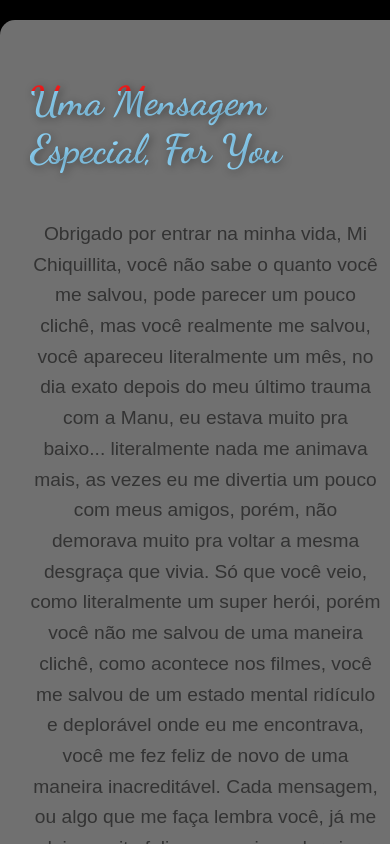
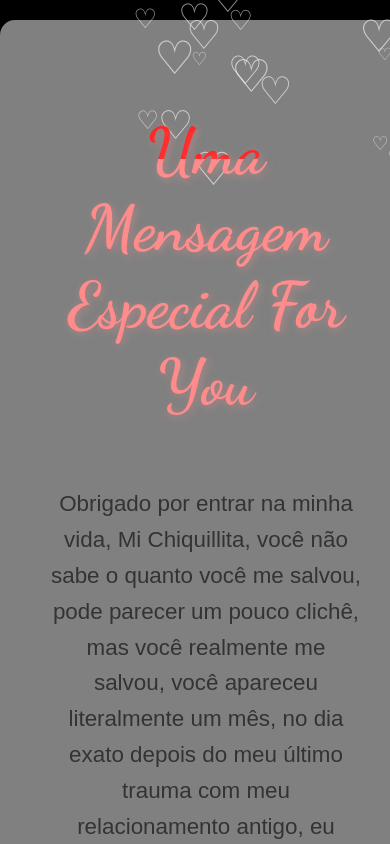
Before and after one commit to lucasdalari/NossoContador, a plain HTML site: page index.html in a window 390 px wide. Drawn offline with Linux system fonts and the light colour scheme.

Commit message:
Add files via upload

```diff
--- a/index.html
+++ b/index.html
@@ -10,15 +10,17 @@
 <body>
     <div class="content-wrapper">
 
+        <div class="falling-hearts"></div>
+        <div class="falling-hearts"></div>
 
         <!-- Contêiner principal -->
         <div class="container fade-in-up">
-            <h1>Uma Mensagem Especial, For You</h1>
+            <h1>Uma Mensagem Especial For You</h1>
             <p class="carinhoso-texto fade-in-up">
                 Obrigado por entrar na minha vida, Mi Chiquillita, você não sabe
                 o quanto você me salvou, pode parecer um pouco clichê, mas você realmente me salvou, você
-                apareceu literalmente um mês, no dia exato depois do meu último trauma com a Manu, eu estava
-                muito pra baixo... literalmente nada me animava mais, as vezes eu me divertia um pouco com meus
+                apareceu literalmente um mês, no dia exato depois do meu último trauma com meu relacionamento antigo,
+                eu estava muito pra baixo... literalmente nada me animava mais, as vezes eu me divertia um pouco com meus
                 amigos, porém, não demorava muito pra voltar a mesma desgraça que vivia. Só que você veio,
                 como literalmente um super herói, porém você não me salvou de uma maneira clichê, como acontece
                 nos filmes, você me salvou de um estado mental ridículo e deplorável onde eu me encontrava,
--- a/script.js
+++ b/script.js
@@ -23,3 +23,50 @@ function updateCounter() {
 
 // Atualiza o contador a cada segundo
 setInterval(updateCounter, 1000);
+
+// Corações caindo
+
+// Seleciona o contêiner de corações
+const heartContainer = document.querySelector('.falling-hearts');
+
+// Configurações para a quantidade e comportamento dos corações
+const spawnInterval = 200; // Intervalo para criar novos corações em milissegundos
+const maxVisibleHearts = 100; // Limite de corações visíveis ao mesmo tempo
+
+// Função para criar um coração
+function createHeart() {
+    const heart = document.createElement('div');
+    heart.classList.add('heart');
+    heart.textContent = '♡';
+
+    // Define propriedades baseadas na visualização do site
+    const size = Math.random() * 2 + 1; // Tamanho entre 1rem e 3rem
+    const screenHeight = window.innerHeight; // Altura da tela em pixels
+    const speed = Math.random() * 30 + 20; // Velocidade entre 20 e 50 pixels por segundo
+    const duration = screenHeight / speed; // Duração calculada para atravessar a tela
+    const left = Math.random() * 100; // Posição horizontal aleatória
+
+    // Estiliza o coração
+    heart.style.fontSize = `${size}rem`;
+    heart.style.animationDuration = `${duration}s`;
+    heart.style.animationDelay = `0s`; // Sem atraso para começar a cair imediatamente
+    heart.style.left = `${left}%`;
+
+    // Adiciona o coração ao contêiner
+    heartContainer.appendChild(heart);
+
+    // Remove o coração após a animação completa
+    setTimeout(() => {
+        heart.remove();
+    }, duration * 1000); // Remove após a animação (duração total)
+}
+
+// Função para controlar o número de corações visíveis
+function manageHearts() {
+    if (heartContainer.childElementCount < maxVisibleHearts) {
+        createHeart();
+    }
+}
+
+// Recria corações continuamente com limite de visibilidade
+setInterval(manageHearts, spawnInterval); // Controla a criação de corações
--- a/styles.css
+++ b/styles.css
@@ -1,56 +1,18 @@
 /* Estilos Globais */
-:root {
-    --font-family: 'Arial', sans-serif;
-    --font-size-h1: 4rem;
-    --font-size-text: 1.4rem;
-    --font-size-small: 1.6rem;
-    --font-size-counter: 2rem;
-    --bg-color: #000;
-    --primary-color: #ff1c1c;
-    --secondary-color: #91daff;
-    --heart-size: 50px;
-    --gap: 10px;
-    --fade-duration: 1.5s;
-    --heart-color: red;
-    --heart-gap: 70px;
-}
-
-/* Corpo da página */
 body {
-    background: var(--bg-color);
+    background: #000; /* Fundo preto sólido */
     color: #fff;
-    font-family: var(--font-family);
+    font-family: 'Arial', sans-serif;
+    text-align: center;
     margin: 0;
     padding: 0;
-    overflow: hidden;
-    display: flex;
-    justify-content: center;
-    align-items: center;
-    height: 100vh;
-    width: 100vw;
-    box-sizing: border-box;
-}
-
-/* Wrapper do conteúdo */
-.content-wrapper {
-    overflow-y: auto;
-    max-height: 100vh;
-    width: 100%;
-    display: flex;
-    flex-direction: column;
-    align-items: center;
-    scrollbar-width: none;
-}
-
-.content-wrapper::-webkit-scrollbar {
-    display: none;
 }
 
 /* Contêiner Principal */
 .container {
     padding: 50px;
-    margin: 20px auto;
-    background: rgba(255, 255, 255, 0.438);
+    margin-top: 20vh;
+    background: rgba(255, 255, 255, 0.5);
     border-radius: 15px;
     box-shadow: 0 5px 15px rgba(0, 0, 0, 0.2);
     display: flex;
@@ -58,98 +20,61 @@ body {
     justify-content: center;
     align-items: center;
     width: 80%;
-    animation: fadeInUp var(--fade-duration) ease forwards;
-    opacity: 0;
+    margin: 20px auto;
 }
 
-/* Título "Nosso Amor" */
+/* Título "Uma Mensagem Especial For You" */
 h1 {
     font-family: "Dancing Script", cursive;
     font-weight: 700;
-    font-size: var(--font-size-h1);
+    font-size: 4rem;
     color: transparent;
-    background: linear-gradient(to top, var(--secondary-color) 85%, var(--primary-color) 15%);
+    background: linear-gradient(to top, #ff8a8a 85%, #ff1c1c 15%);
     -webkit-background-clip: text;
     background-clip: text;
-    text-shadow: 2px 2px 8px rgba(0, 0, 0, 0.4);
-    animation: fadeInUp var(--fade-duration) ease forwards;
-    animation-delay: 1s;
+    text-shadow: 2px 2px 8px rgba(255, 150, 150, 0.4);
     opacity: 0;
+    animation: fadeInUp 1.5s ease forwards;
+    animation-delay: 0s; /* Aparece imediatamente */
 }
 
 /* Texto Carinhoso */
 .carinhoso-texto {
-    font-size: var(--font-size-text);
+    font-size: 1.4rem;
     color: #333;
     line-height: 1.6;
     text-align: center;
-    animation: fadeInUp var(--fade-duration) ease forwards;
-    animation-delay: 2s;
     opacity: 0;
+    animation: fadeInUp 1.5s ease forwards;
+    animation-delay: 2s; /* Aparece após 2s */
 }
 
 /* Painel do Contador */
 #counter-panel {
-    background: rgba(255, 255, 255, 0.212);
+    background: rgba(255, 255, 255, 0.123);
     border-radius: 20px;
     padding: 30px 50px;
+    display: inline-block;
     box-shadow: 0 5px 20px rgba(0, 0, 0, 0.4);
     margin-top: 20px;
     max-width: 600px;
     width: 100%;
-    animation: fadeInUp var(--fade-duration) ease forwards;
-    animation-delay: 4s;
     opacity: 0;
+    animation: fadeInUp 1.5s ease forwards;
+    animation-delay: 4s; /* Aparece após 4s */
 }
 
 /* Texto "Estamos juntos há" */
-#together-text {
-    font-size: var(--font-size-small);
+#together-text, #counter, #days, #hours, #minutes, #seconds {
+    font-size: 2rem;
     color: transparent;
-    background: linear-gradient(to top, var(--secondary-color) 85%, var(--primary-color) 15%);
+    background: linear-gradient(to top, #91daff 85%, #ff1c1c 15%);
     -webkit-background-clip: text;
     background-clip: text;
     text-shadow: 2px 2px 5px rgba(0, 0, 0, 0.2);
-    animation: fadeInUp var(--fade-duration) ease forwards;
-    animation-delay: 5s;
     opacity: 0;
-}
-
-/* Contador */
-#counter span {
-    font-size: var(--font-size-counter);
-    color: transparent;
-    background: linear-gradient(to top, var(--secondary-color) 85%, var(--primary-color) 15%);
-    -webkit-background-clip: text;
-    background-clip: text;
-    text-shadow: 2px 2px 5px rgba(0, 0, 0, 0.2);
-    animation: fadeInUp var(--fade-duration) ease forwards;
-    animation-delay: 5.5s;
-    opacity: 0;
-}
-
-/* Ajustes para dispositivos móveis */
-@media (max-width: 768px) {
-    .container {
-        width: 90%;
-        padding: 30px;
-    }
-
-    h1 {
-        font-size: 2.5rem;
-    }
-
-    .carinhoso-texto {
-        font-size: 1.2rem;
-    }
-
-    #counter-panel {
-        padding: 20px 30px;
-    }
-
-    #together-text, #counter span {
-        font-size: 1.6rem;
-    }
+    animation: fadeInUp 1.5s ease forwards;
+    animation-delay: 5s; /* Aparece após 5s */
 }
 
 /* Animações */
@@ -163,3 +88,76 @@ h1 {
         transform: translateY(0);
     }
 }
+
+/* Contêiner para os corações */
+.falling-hearts {
+    position: fixed;
+    top: 0;
+    left: 0;
+    width: 100%;
+    height: 100%;
+    pointer-events: none; /* Evita interferência em cliques */
+    overflow: hidden;
+}
+
+/* Corações individuais */
+.heart {
+    position: absolute;
+    font-size: 1.5rem; /* Tamanho base */
+    color: #ffffff9a; /* Cor do coração */
+    animation: fall linear infinite, sway ease-in-out infinite;
+}
+
+/* Animação de queda */
+@keyframes fall {
+    0% {
+        top: -10%; /* Começa fora da tela */
+    }
+    100% {
+        top: 110%; /* Sai pelo fundo */
+    }
+}
+
+/* Animação de balanço */
+@keyframes sway {
+    0%, 100% {
+        transform: translateX(0);
+    }
+    50% {
+        transform: translateX(30px); /* Balanço horizontal */
+    }
+}
+/* Remove o scroll global */
+body {
+    overflow: hidden;
+    margin: 0;
+    padding: 0;
+    font-family: 'Arial', sans-serif;
+}
+
+/* Define o contêiner principal com scroll interno */
+.content-wrapper {
+    height: 100vh; /* Altura da tela */
+    overflow-y: auto; /* Scroll interno apenas vertical */
+    -webkit-overflow-scrolling: touch; /* Rolagem suave em dispositivos móveis */
+    scrollbar-width: thin; /* Personaliza largura da barra no Firefox */
+    scrollbar-color: #ff8a8a transparent; /* Cor da barra no Firefox */
+}
+
+/* Personalização da barra de rolagem (apenas para navegadores baseados em WebKit, como Chrome e Edge) */
+.content-wrapper::-webkit-scrollbar {
+    width: 8px; /* Largura da barra */
+}
+
+.content-wrapper::-webkit-scrollbar-thumb {
+    background: #ff8a8a; /* Cor do controle */
+    border-radius: 4px; /* Bordas arredondadas */
+}
+
+.content-wrapper::-webkit-scrollbar-thumb:hover {
+    background: #ff1c1c; /* Cor ao passar o mouse */
+}
+
+.content-wrapper::-webkit-scrollbar-track {
+    background: transparent; /* Fundo da barra */
+}
```
